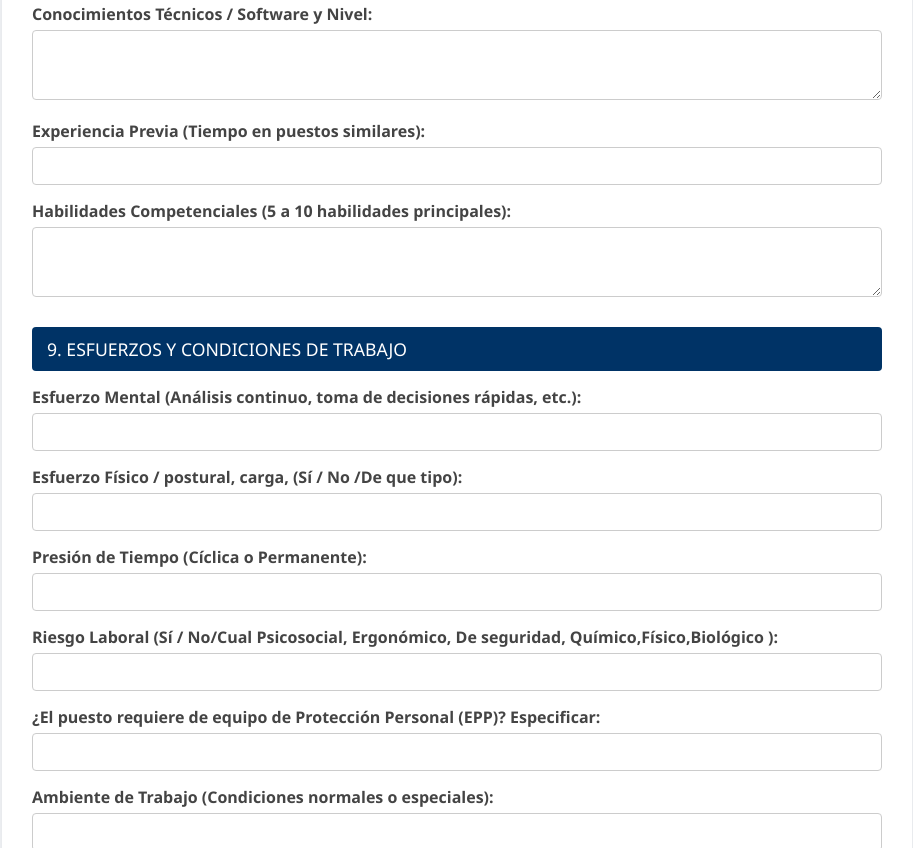
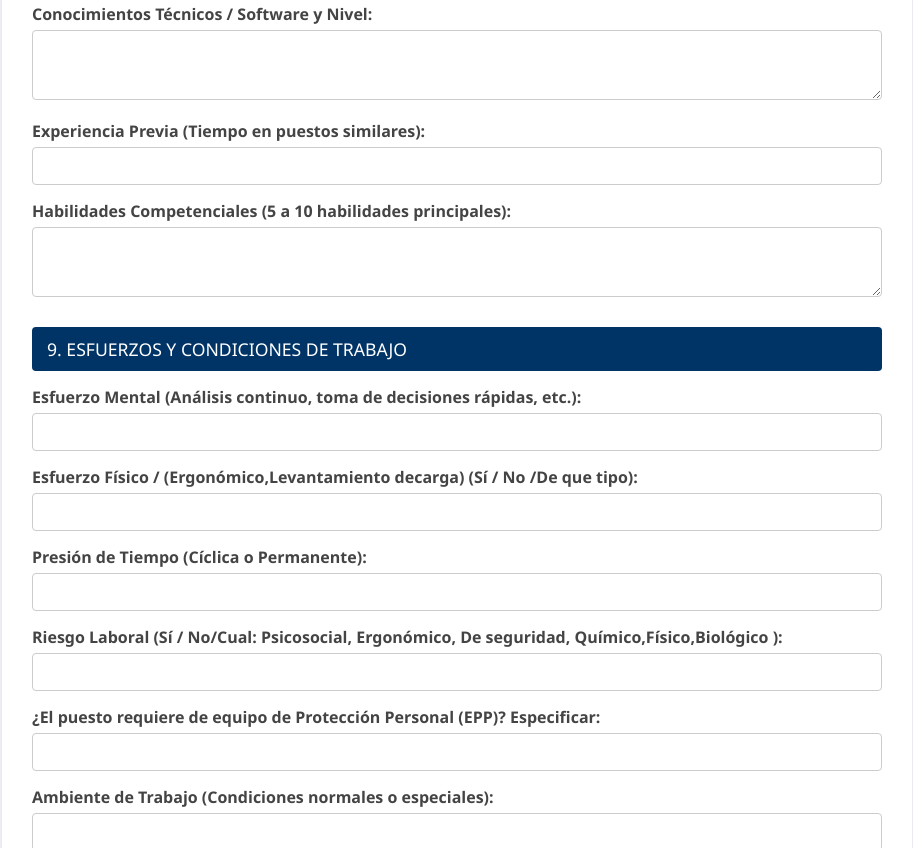
Before and after one commit to DCDANDAL/ENLO-Cuestionario-puestos, a plain HTML site: page index.html in a window 1280 px wide. Shown: the part 4299-5147 px from the top of the page, without its empty margins (183-1096 px from the left). Drawn offline with Linux system fonts and the light colour scheme.

Commit message:
Fix HTML encoding issues in index.html

```diff
--- a/index.html
+++ b/index.html
@@ -69,7 +69,7 @@
         <div class="section-title">6. PORTALES, PROGRAMAS Y SERVIDORES</div>
         <div class="form-group"><label>Portales Web que utilizas:</label><input type="text" name="portales"></div>
         <div class="form-group"><label>Programas / Software de Trabajo:</label><input type="text" name="software"></div>
-        <div class="form-group"><label>Servidor - ¿Qué información CONSULTAS en el servidoro nube?:</label><textarea name="servidor_consulta"></textarea></div>
+        <div class="form-group"><label>Servidor - ¿Qué información CONSULTAS en el servidor o nube?:</label><textarea name="servidor_consulta"></textarea></div>
         <div class="form-group"><label>Servidor - ¿Qué información ABASTECES/SUBES al servidor o nube?:</label><textarea name="servidor_sube"></textarea></div>
 
         <div class="section-title">7. INFORMACIÓN CONFIDENCIAL Y ACCESOS</div>
@@ -86,9 +86,9 @@
 
         <div class="section-title">9. ESFUERZOS Y CONDICIONES DE TRABAJO</div>
         <div class="form-group"><label>Esfuerzo Mental (Análisis continuo, toma de decisiones rápidas, etc.):</label><input type="text" name="esfuerzo_mental"></div>
-        <div class="form-group"><label>Esfuerzo Físico / postural, carga, (Sí / No /De que tipo):</label><input type="text" name="esfuerzo_fisico"></div>
+        <div class="form-group"><label>Esfuerzo Físico / (Ergonómico,Levantamiento decarga) (Sí / No /De que tipo):</label><input type="text" name="esfuerzo_fisico"></div>
         <div class="form-group"><label>Presión de Tiempo (Cíclica o Permanente):</label><input type="text" name="presion_tiempo"></div>
-        <div class="form-group"><label>Riesgo Laboral (Sí / No/Cual Psicosocial, Ergonómico, De seguridad, Químico,Físico,Biológico ):</label><input type="text" name="riesgo"></div>
+        <div class="form-group"><label>Riesgo Laboral (Sí / No/Cual: Psicosocial, Ergonómico, De seguridad, Químico,Físico,Biológico ):</label><input type="text" name="riesgo"></div>
         <div class="form-group"><label>¿El puesto requiere de equipo de Protección Personal (EPP)? Especificar:</label><input type="text" name="epp"></div>
         <div class="form-group"><label>Ambiente de Trabajo (Condiciones normales o especiales):</label><input type="text" name="ambiente_trabajo"></div>
         <div class="form-group"><label>Trabajo frente a pantalla (¿Cuántas horas aprox. al día?):</label><input type="text" name="horas_pantalla"></div>
```
